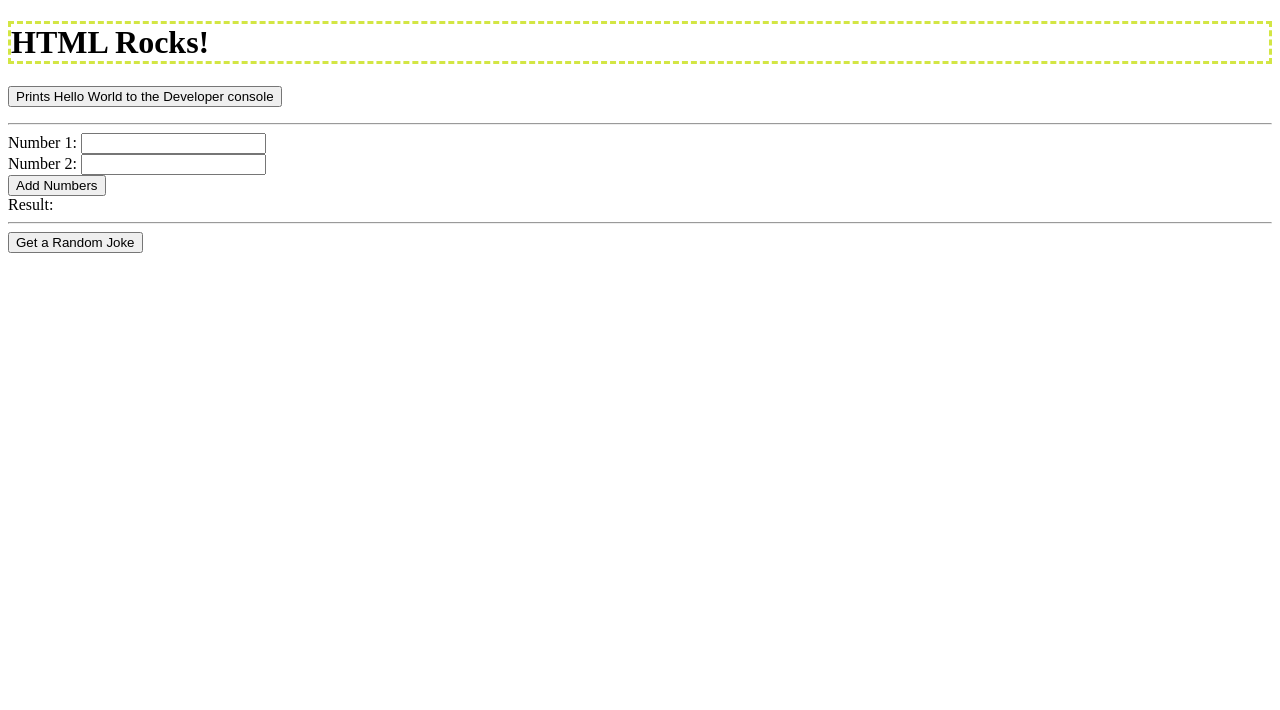
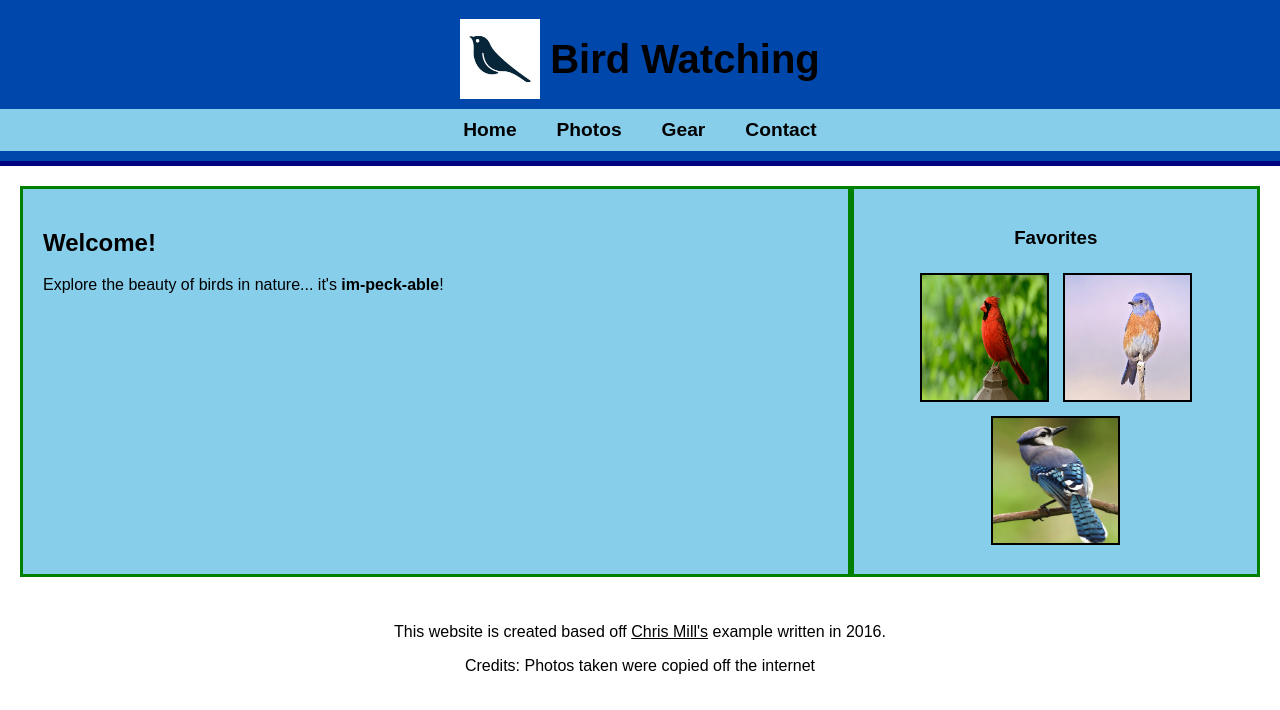
Before and after one commit to blakepuckett11/Lab-3---CS408, a website: page index.html in a window 1280 px wide. Drawn offline with Linux system fonts and the light colour scheme.

Commit message:
Lab 3 Complete

```diff
--- a/css/style.css
+++ b/css/style.css
@@ -1,4 +1,90 @@
-h1{
-  border-color: #d3e644;
-  border-style: dashed;
+
+body {
+  font-family: Arial, sans-serif;
+  background-color: #FFFFFF;
+  margin: 0;
+  padding: 0;
 }
+
+header {
+  background-color: #0047AB;
+  text-align: center;
+  padding: 10px 0;
+  border-bottom: 5px solid #000080;
+}
+
+.header {
+  display: flex;
+  justify-content: center;
+  align-items: center;
+}
+
+.logo {
+  max-width: 80px;
+  margin-right: 10px;
+}
+
+h1 {
+  font-family: fantasy;
+  font-size: 2.5em;
+  color: black;
+}
+
+nav {
+  background-color: #87CEEB;
+  padding: 10px 0;
+}
+
+nav ul {
+  list-style-type: none;
+  padding: 0;
+  margin: 0;
+  display: flex;
+  justify-content: center;
+}
+
+nav ul li {
+  margin: 0 20px;
+}
+
+nav ul li a {
+  text-decoration: none;
+  color: black;
+  font-weight: bold;
+  font-size: 1.2em;
+}
+
+.wrapper {
+  display: flex;
+  justify-content: space-between;
+  padding: 20px;
+}
+
+.welcome-text {
+  width: 65%;
+  padding: 20px;
+  background-color: #87CEEB;
+  border: 3px solid #008000;
+}
+
+.images {
+  width: 30%;
+  padding: 20px;
+  background-color: #87CEEB;
+  border: 3px solid #008000;
+  text-align: center;
+}
+
+.images img {
+  width: 125px;
+  height: 125px;
+  margin: 5px;
+  border: 2px solid black;
+}
+
+footer {
+  background-color: #FFFFFF;
+  text-align: center;
+  padding: 10px;
+
+}
--- a/index.html
+++ b/index.html
@@ -1,79 +1,46 @@
-<!doctype html>
-<html>
+<!DOCTYPE html>
+<html lang="en">
+<head>
+    <meta charset="UTF-8">
+    <meta name="viewport" content="width=device-width, initial-scale=1.0">
+    <title>Bird Watching</title>
+    <link rel="stylesheet" href="css/style.css">
+</head>
+<body>
+    <header>
+        <div class="header">
+            <img src="img/birdlogo.jpg" class="logo">
+            <h1>Bird Watching</h1>
+        </div>
+        <nav>
+            <ul>
+                <li><a href="#">Home</a></li>
+                <li><a href="#">Photos</a></li>
+                <li><a href="#">Gear</a></li>
+                <li><a href="#">Contact</a></li>
+            </ul>
+        </nav>
+    </header>
 
-<head>
-  <meta charset="utf-8">
-  <title>Hello World!</title>
-  <meta name="description" content="">
-  <meta name="viewport" content="width=device-width, initial-scale=1">
-  <link rel="stylesheet" href="css/style.css">
-  <link rel="shortcut icon" href="img/favicon.ico">
-</head>
+    <main>
+        <div class="wrapper">
+            <section class="welcome-text">
+                <h2>Welcome!</h2>
+                <p>Explore the beauty of birds in nature... it's <strong>im-peck-able</strong>!</p>
+            </section>
 
-<body>
-  <h1>HTML Rocks!</h1>
-  <p>
-    <button  onclick="helloWorld()">Prints Hello World to the Developer console</button>
-  </p>
-  <hr>
-  <form id="addForm">
-    <label for="num1">Number 1:</label>
-    <input type="number" id="num1" name="num1" required>
-    <br>
-    <label for="num2">Number 2:</label>
-    <input type="number" id="num2" name="num2" required>
-    <br>
-    <button type="submit">Add Numbers</button>
-  </form>
+            <aside class="images">
+                <h3>Favorites</h3>
+                <img src="img/bird1.webp" alt="Bird 1">
+                <img src="img/bird2.jpg" alt="Bird 2">
+                <img src="img/bird3.jpg" alt="Bird 3">
+            </aside>
+        </div>
+    </main>
 
-  <label id="result">Result:</label>
-
-  <hr>
-
-  <button id="jokeButton">Get a Random Joke</button>
-  <p id="joke"></p>
-
-  <script type="module" script="js/main.js">
-    import {helloWorld, add, fetchRandomJoke} from './js/main.js';
-
-    // This shows how to assign a function to the window object
-    // so that it can be called from the browser console
-    window.helloWorld = helloWorld;
-
-    // This shows how to add an event listener to a button in the HTML
-    // and call a function when the button is clicked
-    const form = document.getElementById('addForm');
-    form.addEventListener('submit', function(e) {
-      e.preventDefault();
-      const num1 = parseFloat(document.getElementById('num1').value);
-      const num2 = parseFloat(document.getElementById('num2').value);
-      try{
-        const result = add(num1, num2);
-        document.getElementById('result').textContent = `Result: ${result}`;
-      }catch(e){
-        console.error(e);
-        document.getElementById('result').textContent = `Error: ${e.message}`;
-      }
-
-    });
-
-    // this shows how to add an event listener to a button in the HTML
-    // that calls a function that fetches a random joke from an API
-    // and displays it on the page
-    const jokebtn = document.getElementById('jokeButton');
-    const jokeresult = document.getElementById('joke');
-    jokebtn.addEventListener('click', async () => {
-      try {
-        jokeresult.textContent = 'Loading...';
-        const joke = await fetchRandomJoke();
-        document.getElementById('joke').textContent = joke;
-      } catch (e) {
-        console.error(e);
-        document.getElementById('joke').textContent = `Error: ${e.message}`;
-      }
-    });
-  </script>
-
+    <footer>
+        <p>This website is created based off <u>Chris Mill's</u> example written in 2016.</p>
+        <p>Credits: Photos taken were copied off the internet</p>
+    </footer>
 </body>
-
 </html>
```
Also changed, not shown: README.md, img/bird1.webp (added), img/bird2.jpg (added), img/bird3.jpg (added), img/birdlogo.jpg (added).
